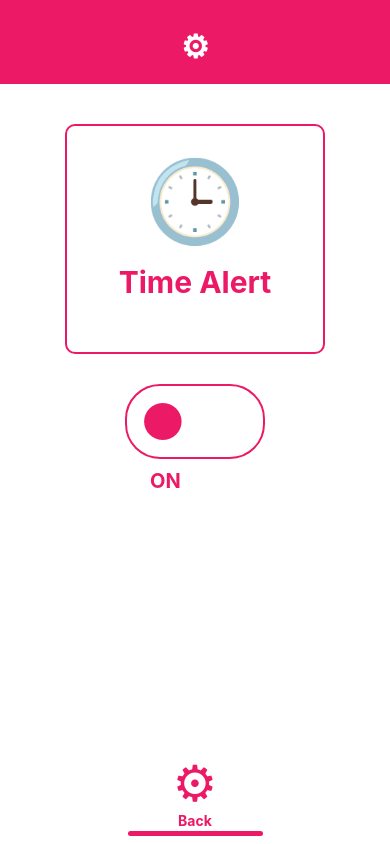
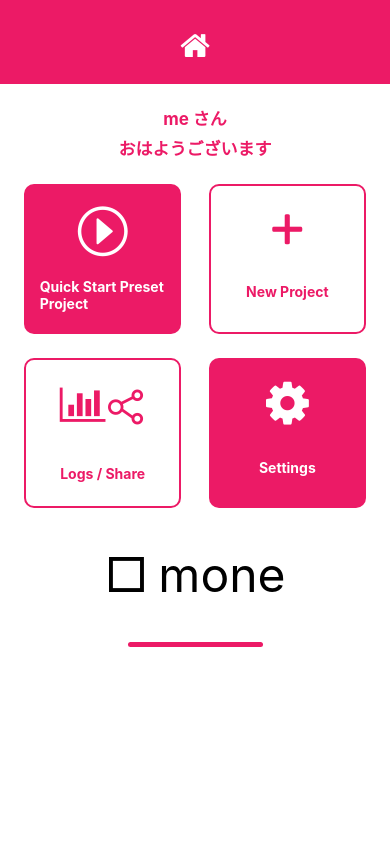
Before and after one commit to daikinetic/Mone, a React Native app: screen /HomeScreen in a window 390 px wide. Built offline with nearby package versions, Linux system fonts and the light colour scheme.

Commit message:
Modified HomeScreen icons

```diff
--- a/App.jsx
+++ b/App.jsx
@@ -1,10 +1,10 @@
 import { StatusBar } from 'expo-status-bar';
 import { StyleSheet, Text, View } from 'react-native';
 
-// import RegisterStep1Screen from './src/screens/RegisterStep1Screen';
-// import RegisterStep2Screen from './src/screens/RegisterStep2Screen';
-// import LogInScreen from './src/screens/LogInScreen';
-// import LoggedOutScreen from './src/screens/LoggedOutScreen';
+import RegisterStep1Screen from './src/screens/RegisterStep1Screen';
+import RegisterStep2Screen from './src/screens/RegisterStep2Screen';
+import LogInScreen from './src/screens/LogInScreen';
+import LoggedOutScreen from './src/screens/LoggedOutScreen';
 import StartScreen from './src/screens/StartScreen';
 import HomeScreen from './src/screens/HomeScreen';
 import SettingScreen from './src/screens/SettingScreen';
@@ -13,7 +13,7 @@
 export default function App() {
   return (
     <View style={styles.container}>
-      <SettingTimeScreen />
+      <HomeScreen />
       {/* <Text>Open up App.js to start working on your app!</Text> */}
       <StatusBar style="light" />
     </View>
--- a/package.json
+++ b/package.json
@@ -10,6 +10,7 @@
     "eject": "expo eject"
   },
   "dependencies": {
+    "@expo/vector-icons": "^12.0.5",
     "expo": "~44.0.0",
     "expo-status-bar": "~1.2.0",
     "react": "17.0.1",
--- a/src/components/AppBar.jsx
+++ b/src/components/AppBar.jsx
@@ -1,12 +1,13 @@
 import React from 'react';
 import { View, Text, StyleSheet } from 'react-native';
+import { FontAwesome } from '@expo/vector-icons';
 
 export default function AppBar(props) {
   const { name } = props;
   return (
     <View style={styles.appbar}>
       <View style={styles.appbarInner}>
-        <Text style={styles.appbarLogo}>{name}</Text>
+        <FontAwesome name={name} style={styles.appbarLogo} size={32} color="white" />
       </View>
     </View>
   );
@@ -24,8 +25,6 @@
   },
   appbarLogo: {
     marginTop: 8,
-    fontSize: 32,
-    color: '#ffffff',
     fontWeight: 'bold',
   },
 });
--- a/src/screens/HomeScreen.jsx
+++ b/src/screens/HomeScreen.jsx
@@ -1,5 +1,8 @@
 import React from 'react';
 import { View, Text, StyleSheet } from 'react-native';
+import { AntDesign } from '@expo/vector-icons';
+import { Entypo } from '@expo/vector-icons';
+import { FontAwesome } from '@expo/vector-icons';
 
 import AppBar from '../components/AppBar';
 import ButtonWithLogo from '../components/ButtonWithLogo';
@@ -7,34 +10,41 @@
 export default function HomeScreen() {
   return (
     <View style={styles.container}>
-      <AppBar name="⌂" />
+      <AppBar name="home" />
       <View style={styles.greet}>
-        <Text style={styles.greetName}>           me さん</Text>
+        <Text style={styles.greetName}>me さん</Text>
         <Text style={styles.goodMorning}>おはようございます</Text>
       </View>
-      <View style={styles.buttonLine}>
-        <ButtonWithLogo logo="▶" label="   Quick Start Preset Project"/>
-        <ButtonWithLogo
-          styleContainer={styles.styleContainer}
-          styleLabel={styles.styleLabel}
-          logo="+"
-          label="New Project"
-        />
+      <View style={styles.button12}>
+        <View style={styles.button1}>
+          <AntDesign style={styles.play} name="playcircleo" size={50} color="white" />
+          <Text style={styles.button1Text}>Quick Start Preset Project</Text>
+        </View>
+        <View style={styles.button2}>
+          <Entypo style={styles.plus} name="plus" size={50} color="#EC1A66" />
+          <Text style={styles.button2Text}>New Project</Text>
+        </View>
       </View>
-      <View style={styles.buttonLine}>
-        <ButtonWithLogo
-          styleContainer={styles.styleContainer}
-          styleLabel={styles.styleLabel}
-          logo="□"
-          label="Logs / Share"
-        />
-        <ButtonWithLogo logo="⚙" label="Settings" />
+      <View style={styles.button34}>
+        <View style={styles.button3}>
+          <View style={styles.button3Icon}>
+            <FontAwesome style={styles.chart} name="bar-chart" size={40} color="#EC1A66" />
+            <AntDesign style={styles.share} name="sharealt" size={40} color="#EC1A66" />
+          </View>
+          <Text style={styles.button3Text}>Logs / Share</Text>
+        </View>
+        <View style={styles.button4}>
+          <FontAwesome style={styles.gear} name="gear" size={50} color="white" />
+          <Text style={styles.button4Text}>Settings</Text>
+        </View>
       </View>
       <View style={styles.footer}>
         <Text style={styles.logo}>□</Text>
         <Text style={styles.mone}>mone</Text>
       </View>
-      <View style={styles.footLine}></View>
+      <View style={styles.footLineContainer}>
+        <View style={styles.footLine}></View>
+      </View>
     </View>
   );
 }
@@ -42,10 +52,11 @@
 const styles = StyleSheet.create({
   container: {
     flex: 1,
-    alignItems: 'center',
+    // alignItems: 'center',
   },
   greet: {
     marginVertical: 20,
+    alignItems: 'center',
   },
   greetName: {
     color: '#EC1A66',
@@ -57,11 +68,81 @@
     color: '#EC1A66',
     fontWeight: 'bold',
     fontSize: 17,
-    lineHeight: 30
+    lineHeight: 30,
   },
-  buttonLine: {
+  button12: {
     flexDirection: 'row',
-    justifyContent: 'center',
+    justifyContent: 'space-between',
+    paddingHorizontal: 24,
+    height: 150,
+  },
+  button1: {
+    backgroundColor: '#EC1A66',
+    width: '46%',
+    alignItems: 'center',
+    borderRadius: 10,
+  },
+  play: {
+    margin: 20,
+  },
+  button1Text: {
+    color: '#ffffff',
+    fontWeight: 'bold',
+    width: '80%',
+  },
+  button2: {
+    backgroundColor: '#ffffff',
+    borderColor: '#EC1A66',
+    borderWidth: 2,
+    width: '46%',
+    alignItems: 'center',
+    borderRadius: 10,
+  },
+  plus: {
+    margin: 16,
+  },
+  button2Text: {
+    color: '#EC1A66',
+    fontWeight: 'bold',
+    lineHeight: 40,
+  },
+  button34: {
+    flexDirection: 'row',
+    justifyContent: 'space-between',
+    paddingHorizontal: 24,
+    height: 150,
+    marginTop: 24,
+  },
+  button3: {
+    backgroundColor: '#ffffff',
+    borderColor: '#EC1A66',
+    borderWidth: 2,
+    width: '46%',
+    alignItems: 'center',
+    borderRadius: 10,
+  },
+  button3Icon: {
+    flexDirection: 'row',
+    margin: 25,
+  },
+  button3Text: {
+    color: '#EC1A66',
+    fontWeight: 'bold',
+    lineHeight: 40,
+  },
+  button4: {
+    backgroundColor: '#EC1A66',
+    width: '46%',
+    alignItems: 'center',
+    borderRadius: 10,
+  },
+  gear: {
+    margin: 20,
+  },
+  button4Text: {
+    color: '#ffffff',
+    fontWeight: 'bold',
+    lineHeight: 40,
   },
   styleContainer: {
     backgroundColor: '#ffffff',
@@ -73,7 +154,8 @@
   },
   footer: {
     flexDirection: 'row',
-    marginVertical: 25,
+    justifyContent: 'center',
+    marginVertical: 40,
   },
   logo: {
     fontSize: 48,
@@ -84,12 +166,13 @@
     fontSize: 48,
     lineHeight: 54,
   },
+  footLineContainer: {
+    alignItems: 'center',
+  },
   footLine: {
     backgroundColor: '#EC1A66',
     width: 135,
     height: 5,
     borderRadius: 10,
-    position: 'absolute',
-    bottom: 8,
   },
 });
```
Also changed, not shown: 1 other file (tests, documents, lock files or other folders).
